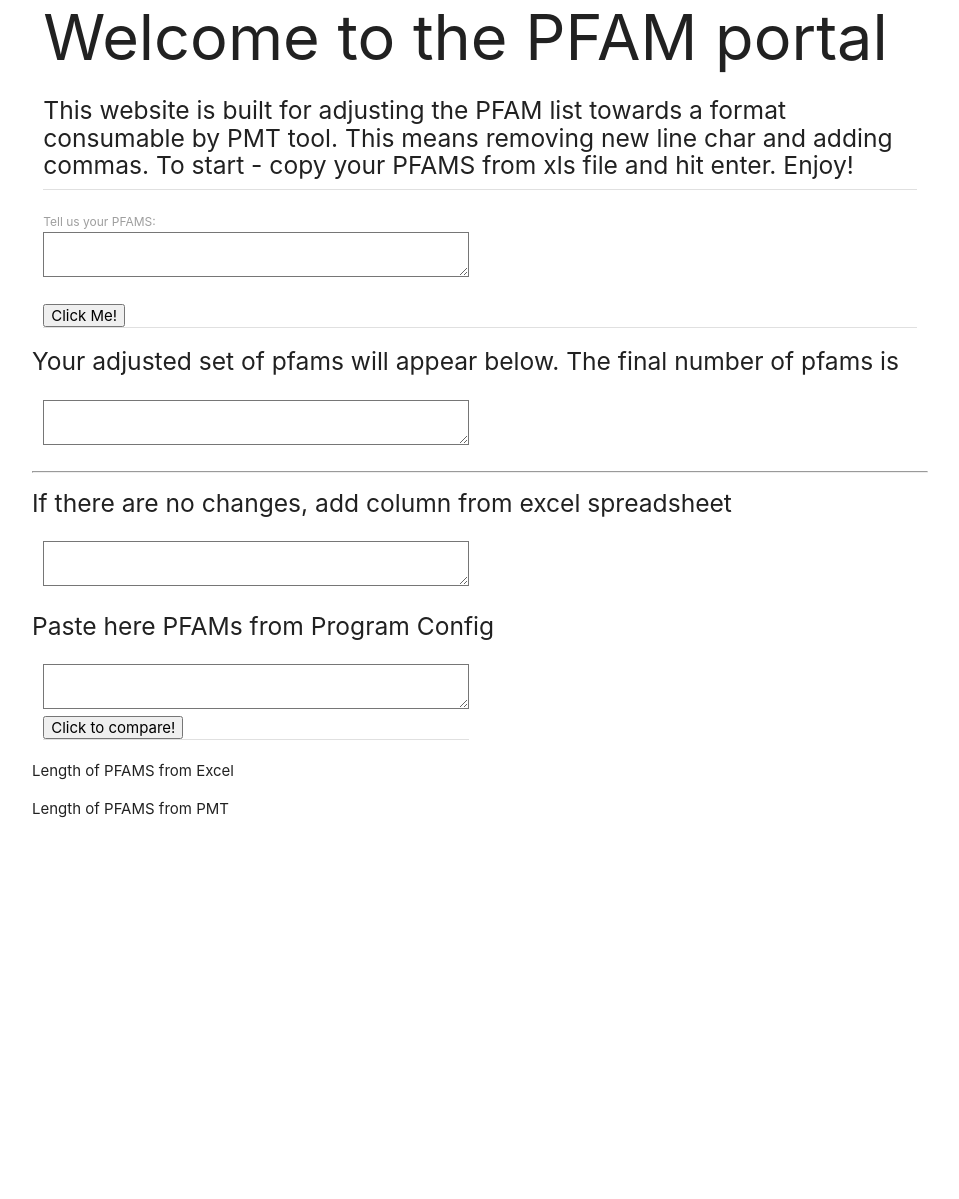
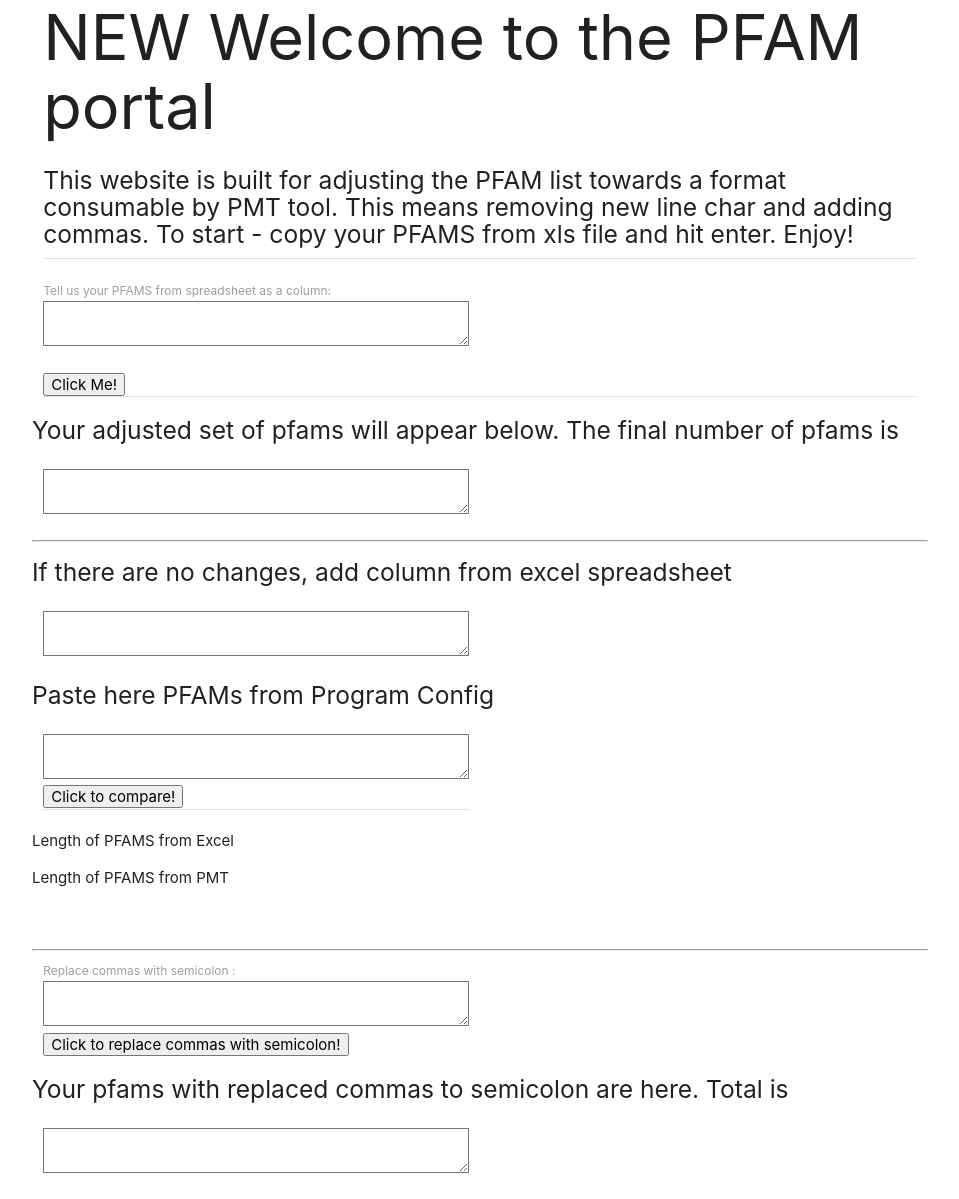
Before and after one commit to impeterbol/regexish, a plain HTML site: page index.html in a window 1280 px wide. Shown: the part 39-1238 px from the top of the page, without its empty margins (160-1119 px from the left). Before the commit the page ends 919 px from the top, so only its background shows below. Drawn offline with nearby package versions, Linux system fonts and the light colour scheme.

Commit message:
commas are replaced

```diff
--- a/index.html
+++ b/index.html
@@ -16,7 +16,7 @@
 <div class="container">
     <div class="row">
         <div class="col s12">
-            <h1>Welcome to the PFAM portal</h1>
+            <h1>NEW Welcome to the PFAM portal</h1>
 
             <h5>This website is built for adjusting the PFAM list towards a format consumable by PMT tool. This means removing new line char and adding commas. To start - copy your PFAMS from xls file and hit enter. Enjoy!</h5>
             <div class="divider"></div>
@@ -24,12 +24,14 @@
     </div>
     <div class="row">
         <div class="col s6">
-            <label for="story">Tell us your PFAMS:</label>
+            <label for="story">Tell us your PFAMS from spreadsheet as a column:</label>
 
                 <textarea id="pfamsField" rows="10" cols="50"></textarea>
 
         </div>
     </div>
+
+
     <div class="row">
         <div class="col s12">
 
@@ -81,6 +83,28 @@
 
     </div>
 
+
+    <div class="row">
+        <hr>
+        <div class="col s6">
+            <label for="story">Replace commas with semicolon :</label>
+
+                <textarea id="pfamsToReplaceCommas" rows="10" cols="50"></textarea>
+                <button type="button" class='btnReplaceCommas' onclick="replaceCommas()">Click to replace commas with semicolon!</button>
+
+        </div>
+    </div>
+
+    <div class="row">
+        <h5>Your pfams with replaced commas to semicolon are here. Total is <p id = 'finalPfamsReplacedWithSemicolon'></p></h5>
+
+        <div class="col s6">
+            <textarea id="textAreaReplacedSemicolon"></textarea>
+
+        </div>
+
+    </div>
+
 </div>
 
 
--- a/script.js
+++ b/script.js
@@ -7,13 +7,26 @@ console.log("CONNECTED")
 function adjustPfams(){
     // console.log("working, btn pressed")
     let userInput = document.getElementById('pfamsField').value
-    console.log(userInput)
+    // console.log(userInput)
     let newPfams = userInput.replace(/\n/g,";")
     let numOfPfams = newPfams.split(';').length
     document.getElementById('finalNumOfPfams').innerHTML = numOfPfams
     document.getElementById('finalPfams').innerHTML = newPfams
     document.getElementById('finalPfams').disabled = true
 }
+
+function replaceCommas(){
+    // console.log("working, btn pressed")
+    let userInput1 = document.getElementById('pfamsToReplaceCommas').value
+    // console.log(userInput1)
+    let newPfams1 = userInput1.replace(/,/g,";")
+    let numOfPfams1 = newPfams1.split(';').length
+    document.getElementById('finalPfamsReplacedWithSemicolon').innerHTML = numOfPfams1
+    document.getElementById('textAreaReplacedSemicolon').innerHTML = newPfams1
+    document.getElementById('textAreaReplacedSemicolon').disabled = true
+
+}
+
 
 function comparePfams(){
     // console.log("working");
```
